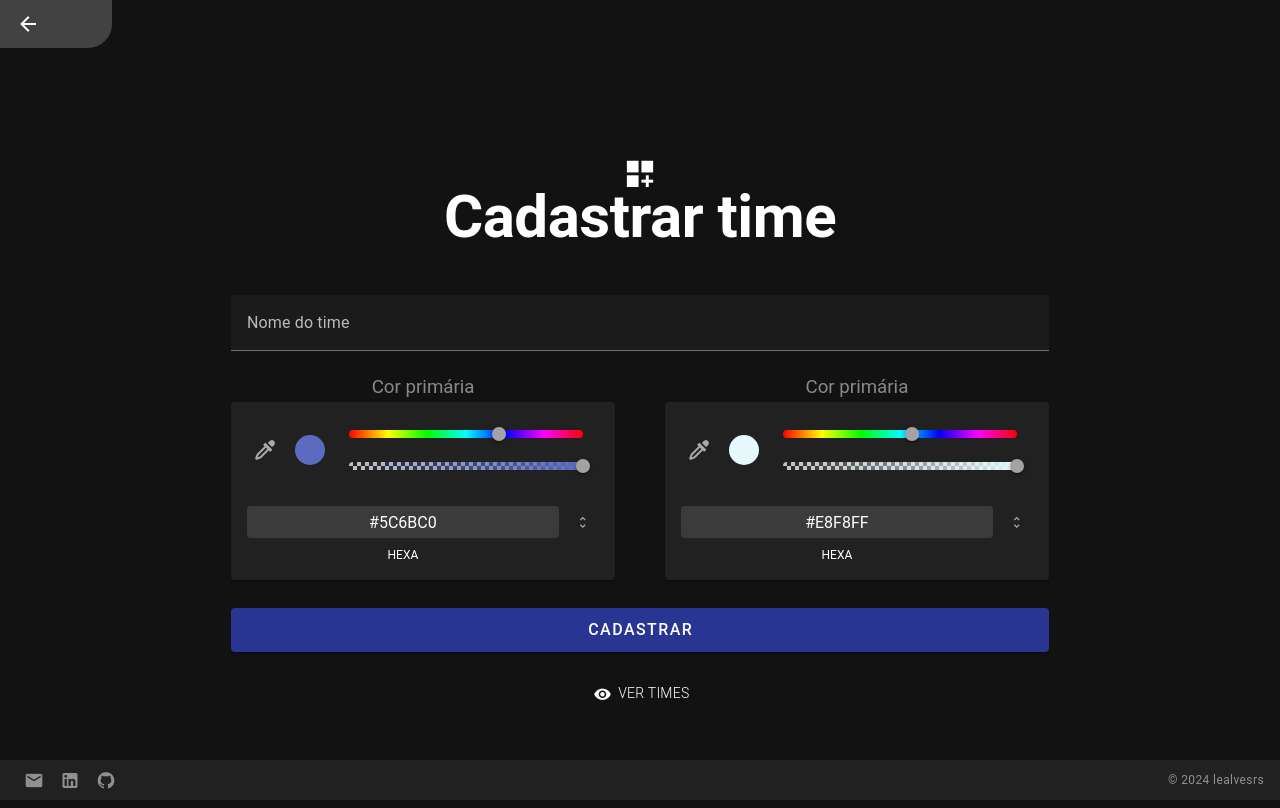
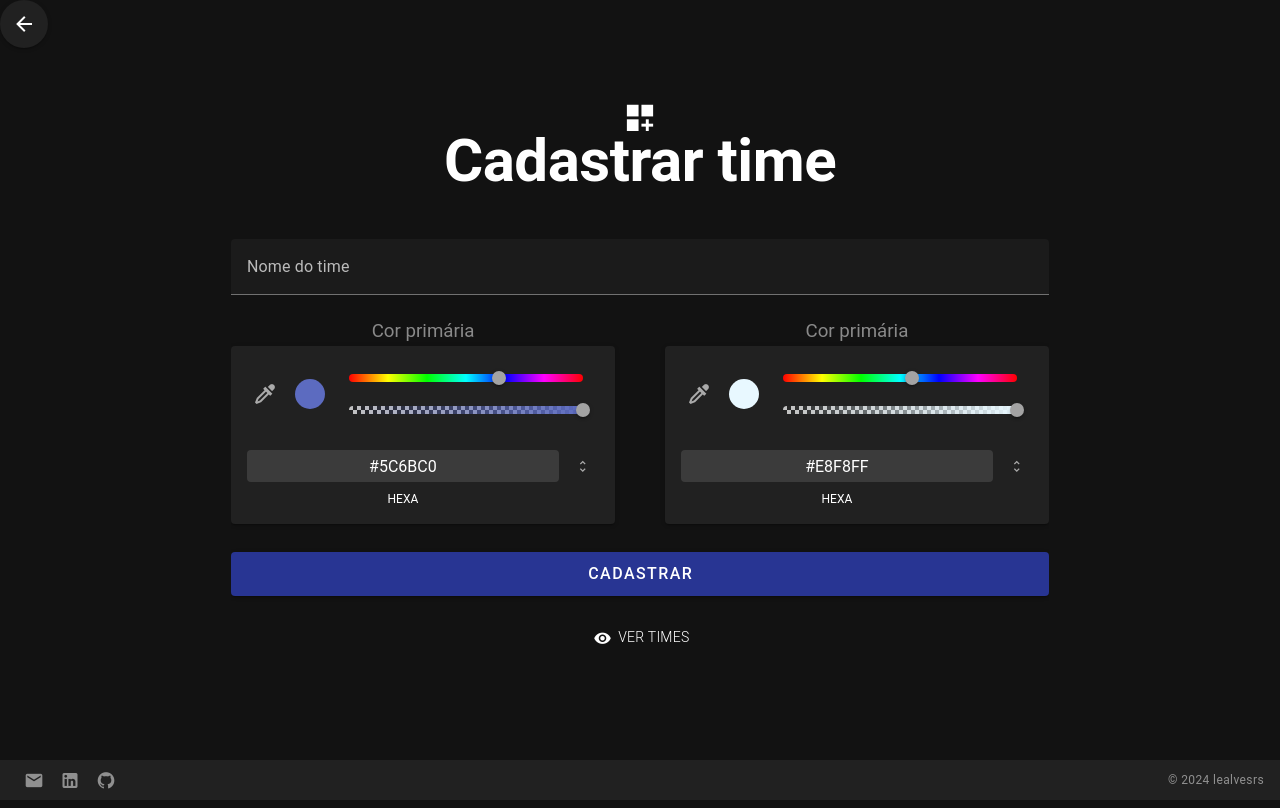
Before and after one commit to lealvesrs/organograma_vuejs, a Vue app: page /organograma_vuejs/cadTimes in a window 1280 px wide. Built offline with nearby package versions, Linux system fonts and the light colour scheme.

Commit message:
feat: aterando tipo de botão de voltar

```diff
--- a/src/components/TitlePage.vue
+++ b/src/components/TitlePage.vue
@@ -1,5 +1,5 @@
 <template>
-    <div class="text-center pb-12">
+    <div class="text-center pb-12 mt-5">
                 <div class="text-body-2 font-weight-light mb-n1">
                     <v-icon :icon="icon" size="35"></v-icon>
                 </div>
--- a/src/components/buttons/BackButton.vue
+++ b/src/components/buttons/BackButton.vue
@@ -1,7 +1,5 @@
 <template>
-     <v-toolbar collapse density="compact" >
         <v-btn class="hidden-xs-only" icon @click="$router.push({path: '/'})">
             <v-icon>mdi-arrow-left</v-icon>
         </v-btn>
-    </v-toolbar>
 </template>
--- a/src/components/buttons/BtnShowTeam.vue
+++ b/src/components/buttons/BtnShowTeam.vue
@@ -1,5 +1,5 @@
 <template>
-    <div class="text-center text-body-2 font-weight-light mb-n1 mt-8">
+    <div class="text-center text-body-2 font-weight-light my-8">
         <router-link to="/times"><v-icon icon="mdi mdi-eye" class="px-3" size="18"></v-icon> VER TIMES</router-link>
     </div>
 </template>
--- a/src/pages/CadColaboradorView.vue
+++ b/src/pages/CadColaboradorView.vue
@@ -1,8 +1,7 @@
 <template>
-    <back-button></back-button>
+    <back-button class="position-absolute"></back-button>
     <v-container class="fill-height">
         <v-responsive class="align-center fill-height mx-auto" max-width="70%">
-
             <title-page title="Cadastrar colaborador" icon="mdi mdi-account-multiple-plus"></title-page>
             <form-employee></form-employee>
             <btn-show-team></btn-show-team>
--- a/src/pages/CadTimeView.vue
+++ b/src/pages/CadTimeView.vue
@@ -1,5 +1,5 @@
 <template>
-    <back-button></back-button>
+    <back-button class="position-absolute"></back-button>
     <v-container class="fill-height">
         <v-responsive class="align-center fill-height mx-auto" max-width="70%">
 
--- a/src/pages/HomeView.vue
+++ b/src/pages/HomeView.vue
@@ -2,7 +2,7 @@
   <v-container class="fill-height">
     <v-responsive class="align-center fill-height mx-auto" max-width="70%">
 
-      <div class="text-center pb-12">
+      <div class="text-center pb-5 mt-5">
         <div class="text-body-2 font-weight-light mb-n1">Vue.js & Vuetify</div>
 
         <h1 class="text-h4 text-md-h2 font-weight-bold">Organograma</h1>
```
